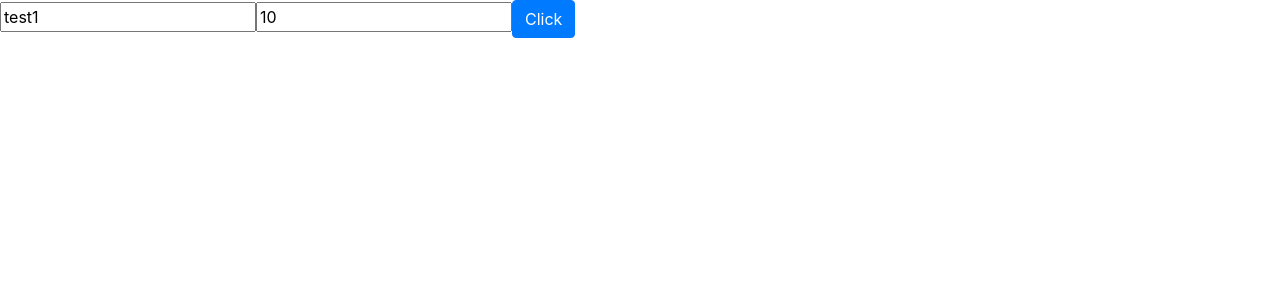
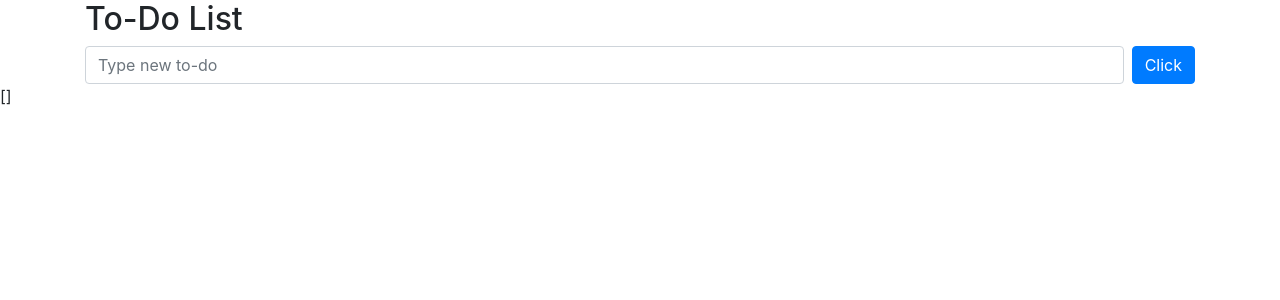
Before and after one commit to Bigdata92/vue3-project, a Vue app: page / in a window 1280 px wide. Shown: the top 300 px of the page. Built offline with nearby package versions, Linux system fonts and the light colour scheme.

Commit message:
10 리스트에 새로운 To-Do 추가
1. list 생성 : const todos = ref([]);
2. list object 삽입 :
todos.value.push({  // []에 object push
    id: Date.now(),  // unique
    subject: todo.value
});
3. form tag 제출
<form action="" @submit.prevent="onSubmit">

```diff
--- a/src/App.vue
+++ b/src/App.vue
@@ -1,9 +1,18 @@
 <template>  <!-- vue 구성요소1 template - html -->
-  <input type="text" :value="name"> <!-- 단방향, 화면(template) 에서 값 변경시, 변수(script) 에서 값 변경 x -->
-  <input type="text" v-model="age"> <!-- 양방향, 화면(template) 에서 값 변경시, 변수(script) 에서 값 변경 o -->
-  <button class="btn btn-primary" @click="onSubmit">
-    Click
-  </button>
+  <div class="container"> <!-- bootstrap class : 왼쪽, 오른쪽 띄어줌-->
+    <h2>To-Do List</h2>
+    <form action="" class="d-flex" @submit.prevent="onSubmit"> <!-- @submit : 제출시 함수 사용 / .prevent(Modifier) : 새로고침x  -->
+      <div class="flex-grow-1 mr-2"> <!-- 너비 늘어나게  -->
+        <input type="text" v-model="todo" class="form-control" placeholder="Type new to-do"> <!-- 너비에 text 맞추기  -->
+      </div>
+      <div>
+        <button class="btn btn-primary" type="submit">
+          Click
+        </button>
+      </div>
+    </form>
+  </div>
+  {{ todos }}
 </template>
 
 <script>  // vue 구성요소2 script - js
@@ -11,19 +20,22 @@ import {ref} from 'vue';
 
 export default {
   setup() {
-    const name = ref('test1');
-    const age = ref(10);
+    const todo = ref('');
+    const todos = ref([]);
 
     const onSubmit = () => {
-      console.log(name.value);
-      console.log(age.value);
+      console.log(todo.value);
+      todos.value.push({  // []에 object push
+        id: Date.now(),  // unique
+        subject: todo.value
+      });
     }
 
 
     return {
-      name,
+      todo,
+      todos,
       onSubmit,
-      age,
 
     };
   }
```
